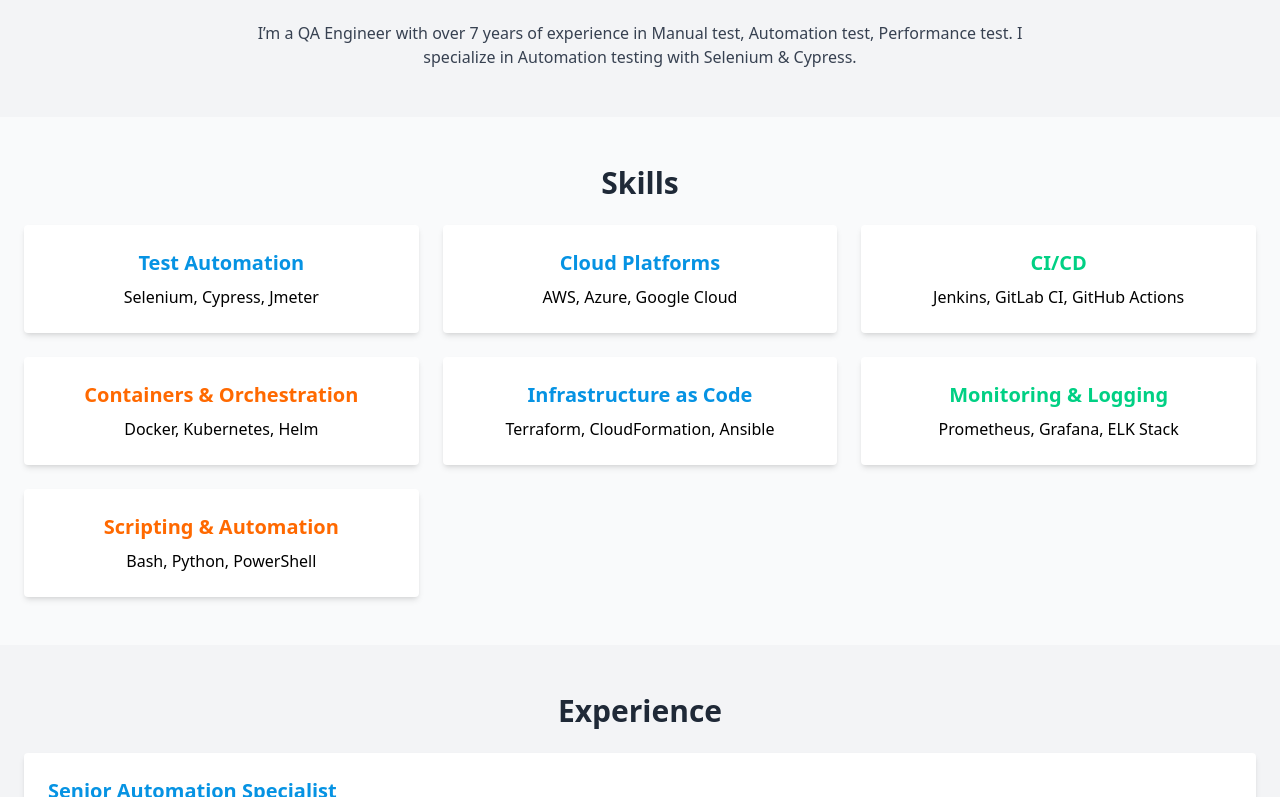
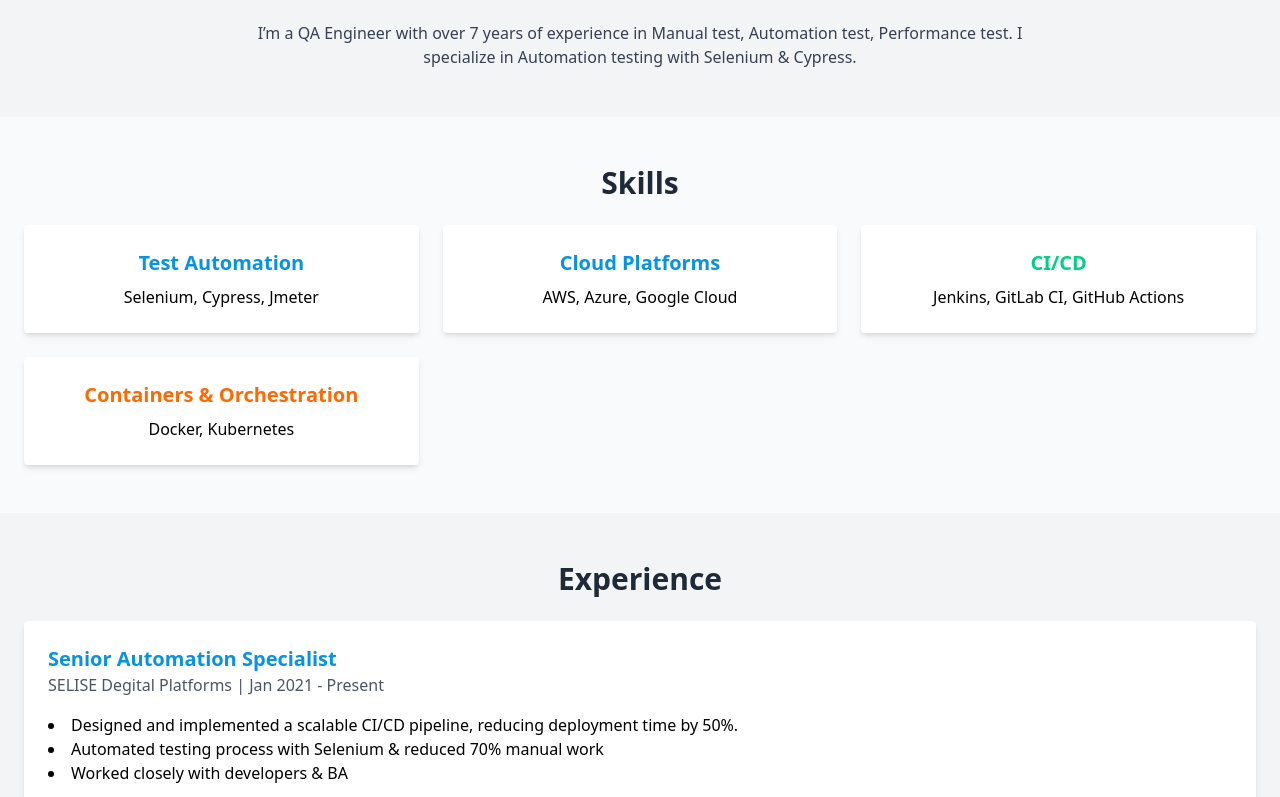
Before and after one commit to RounakAftab/my-portfolio, a plain HTML site: page index.html in a window 1280 px wide. Shown: the part 471-1268 px from the top of the page. Drawn offline with nearby package versions, Linux system fonts and the light colour scheme.

Commit message:
new changes in site

```diff
--- a/index.html
+++ b/index.html
@@ -4,7 +4,7 @@
   <meta charset="UTF-8">
   <meta name="viewport" content="width=device-width, initial-scale=1.0">
   <meta http-equiv="X-UA-Compatible" content="ie=edge">
-  <title>DevOps Engineer Portfolio</title>
+  <title>Software QA Engineer Portfolio</title>
   <script src="https://cdn.tailwindcss.com"></script>
 </head>
 
@@ -56,19 +56,7 @@
         </div>
         <div class="bg-white p-6 shadow-md rounded text-center">
           <h3 class="text-xl font-semibold text-[#ff6900] mb-2">Containers & Orchestration</h3>
-          <p>Docker, Kubernetes, Helm</p>
-        </div>
-        <div class="bg-white p-6 shadow-md rounded text-center">
-          <h3 class="text-xl font-semibold text-[#0693e3] mb-2">Infrastructure as Code</h3>
-          <p>Terraform, CloudFormation, Ansible</p>
-        </div>
-        <div class="bg-white p-6 shadow-md rounded text-center">
-          <h3 class="text-xl font-semibold text-[#00d084] mb-2">Monitoring & Logging</h3>
-          <p>Prometheus, Grafana, ELK Stack</p>
-        </div>
-        <div class="bg-white p-6 shadow-md rounded text-center">
-          <h3 class="text-xl font-semibold text-[#ff6900] mb-2">Scripting & Automation</h3>
-          <p>Bash, Python, PowerShell</p>
+          <p>Docker, Kubernetes</p>
         </div>
       </div>
     </div>
```
